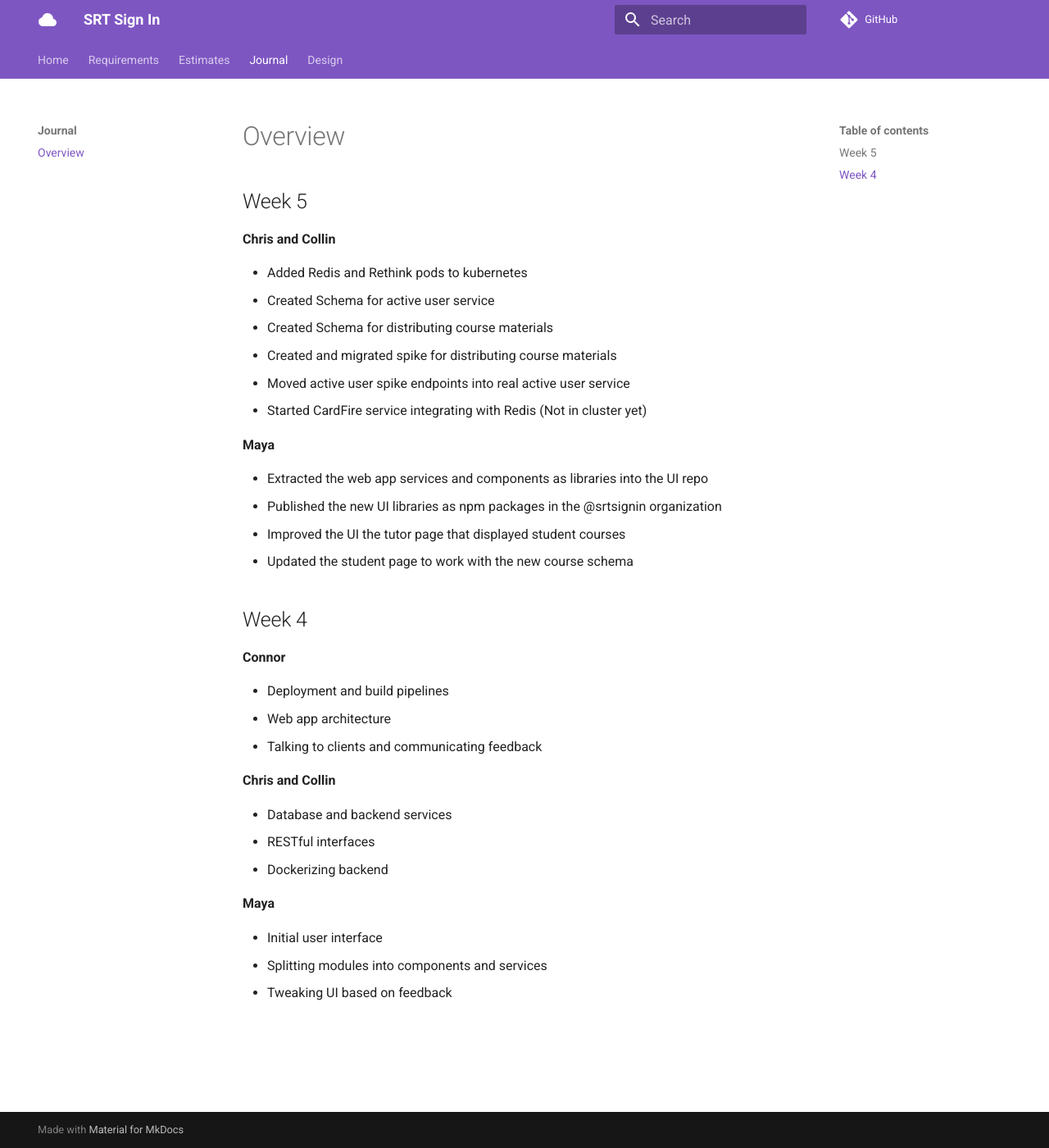
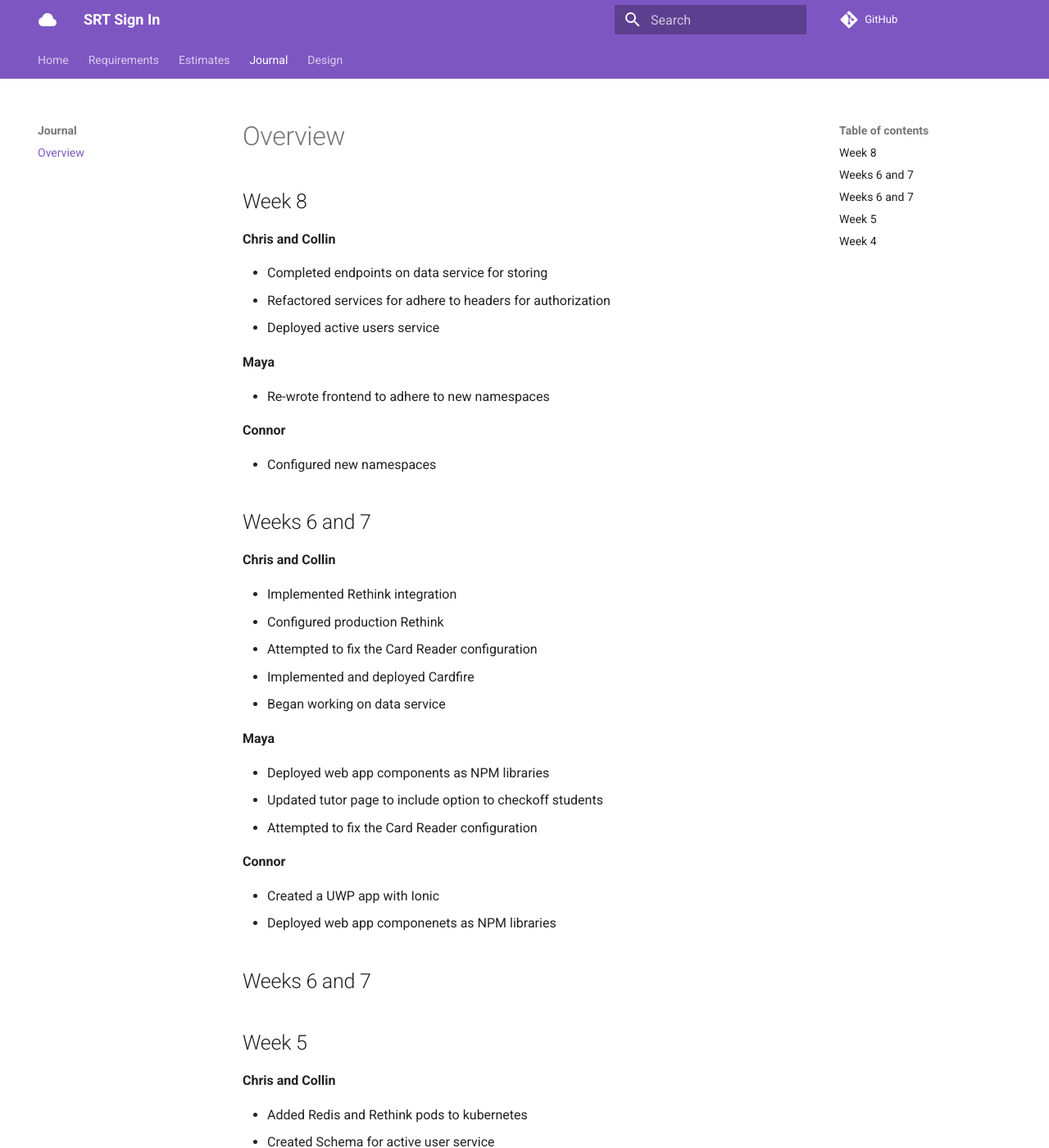
Before and after one commit to srtsignin/docs, an MkDocs documentation site: the page built from docs/journal/index.md, in a window 1280 px wide and 1400 px high. Shown: the whole window at 82% size. Built offline with MkDocs 1.6.1 and Material for MkDocs 9.7.7, drawn with Linux system fonts in a browser that asks for light colours.

Commit message:
Added journals for weeks 6, 7, and 8

```diff
--- a/docs/journal/index.md
+++ b/docs/journal/index.md
@@ -1,4 +1,43 @@
 # Overview
+
+## Week 8
+
+**Chris and Collin**
+
+- Completed endpoints on data service for storing
+- Refactored services for adhere to headers for authorization
+- Deployed active users service
+
+**Maya**
+
+- Re-wrote frontend to adhere to new namespaces
+
+**Connor**
+
+- Configured new namespaces
+
+## Weeks 6 and 7
+
+**Chris and Collin**
+
+- Implemented Rethink integration
+- Configured production Rethink
+- Attempted to fix the Card Reader configuration
+- Implemented and deployed Cardfire
+- Began working on data service
+
+**Maya**
+
+- Deployed web app components as NPM libraries
+- Updated tutor page to include option to checkoff students
+- Attempted to fix the Card Reader configuration
+
+**Connor**
+
+- Created a UWP app with Ionic
+- Deployed web app componenets as NPM libraries
+
+## Weeks 6 and 7
 
 ## Week 5
 
```
